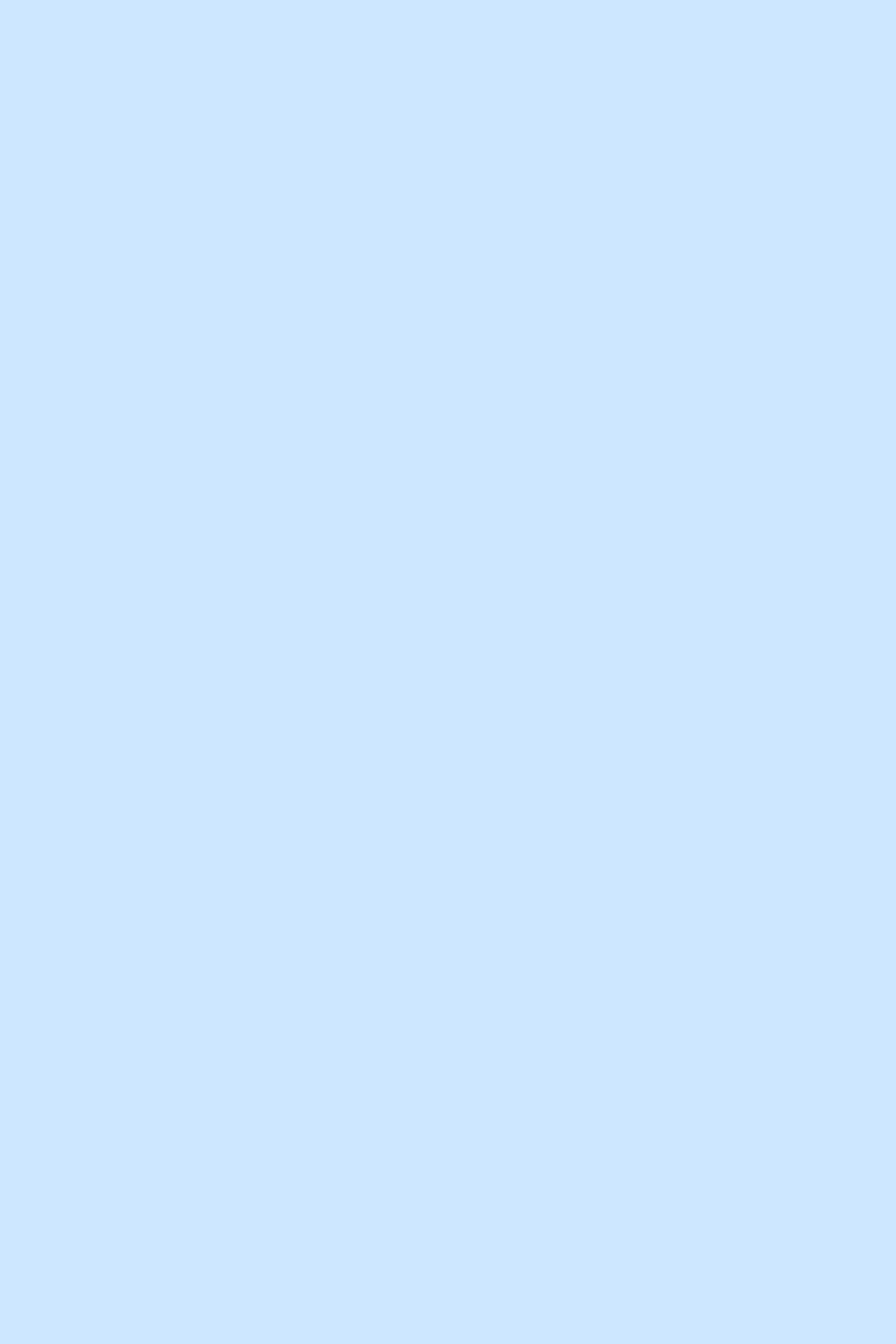
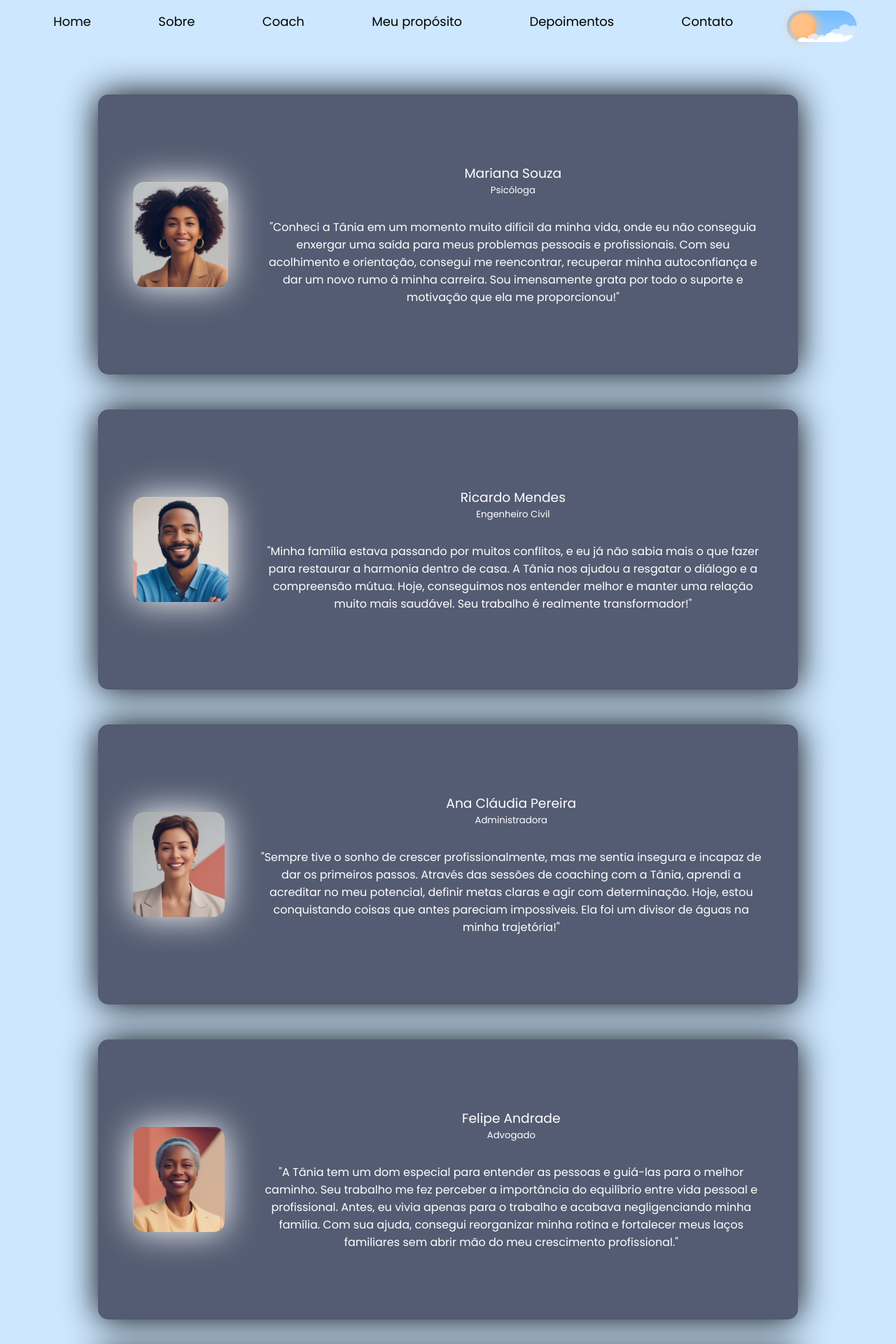
Before and after one commit to MarioCarlaibe/tania-almeida-coach, a React (Vite) app: page /testimony in a window 1280 px wide. Before the commit this address had no page. Shown: the part 180-2100 px from the top of the page at 70% size. Before the commit the page ends 800 px from the top, so only its background shows below. Built offline with nearby package versions, Linux system fonts and the light colour scheme; a web font is replaced by a local one.

Commit message:
adicionado seção de depoimentos

```diff
--- a/src/components/header/index.tsx
+++ b/src/components/header/index.tsx
@@ -24,7 +24,7 @@ export const HeaderMenu = () => {
           <li><Link to="/sobre">Sobre</Link></li>
           <li><Link to="/coach">Coach</Link></li>
           <li><Link to="/purpose">Meu propósito</Link></li>
-          <li><Link to="/">Depoimentos</Link></li>
+          <li><Link to="/testimony">Depoimentos</Link></li>
           <li><Link to="/">Contato</Link></li>
           <Button><AnimatedButton /></Button>
         </Menu>
--- a/src/components/testimony-section/index.tsx
+++ b/src/components/testimony-section/index.tsx
@@ -0,0 +1,87 @@
+import testimonyOne from "../../assets/depoiment-1.png"
+import testimonyTwo from "../../assets/depoiment-2.png"
+import testimonyThree from "../../assets/depoiment-3.png"
+import testimonyFour from "../../assets/depoiment-4.png"
+import testimonyFive from "../../assets/depoiment-5.png"
+import styled from "styled-components";
+import { FadeInSection } from "../framer-motion";
+
+export const TestimonySection = () => {
+    return (
+        <>
+            <FadeInSection>
+                <Article>
+                    <div>
+                        <img src={testimonyOne} alt="Photo Client" />
+                        <section>
+                            <h3>Mariana Souza</h3>
+                            <h5>Psicóloga</h5>
+                            <p>"Conheci a Tânia em um momento muito difícil da minha vida, onde eu não conseguia enxergar uma saída para meus problemas pessoais e profissionais. Com seu acolhimento e orientação, consegui me reencontrar, recuperar minha autoconfiança e dar um novo rumo à minha carreira. Sou imensamente grata por todo o suporte e motivação que ela me proporcionou!"</p>
+                        </section>
+                    </div>
+                    <div>
+                        <img src={testimonyTwo} alt="Photo Client" />
+                        <section>
+                            <h3>Ricardo Mendes</h3>
+                            <h5>Engenheiro Civil</h5>
+                            <p>"Minha família estava passando por muitos conflitos, e eu já não sabia mais o que fazer para restaurar a harmonia dentro de casa. A Tânia nos ajudou a resgatar o diálogo e a compreensão mútua. Hoje, conseguimos nos entender melhor e manter uma relação muito mais saudável. Seu trabalho é realmente transformador!"</p>
+                        </section>
+                    </div>
+                    <div>
+                        <img src={testimonyThree} alt="Photo Client" />
+                        <section>
+                            <h3>Ana Cláudia Pereira</h3>
+                            <h5>Administradora</h5>
+                            <p>"Sempre tive o sonho de crescer profissionalmente, mas me sentia insegura e incapaz de dar os primeiros passos. Através das sessões de coaching com a Tânia, aprendi a acreditar no meu potencial, definir metas claras e agir com determinação. Hoje, estou conquistando coisas que antes pareciam impossíveis. Ela foi um divisor de águas na minha trajetória!"</p>
+                        </section>
+                    </div>
+                    <div>
+                        <img src={testimonyFour} alt="Photo Client" />
+                        <section>
+                            <h3>Felipe Andrade</h3>
+                            <h5>Advogado</h5>
+                            <p>"A Tânia tem um dom especial para entender as pessoas e guiá-las para o melhor caminho. Seu trabalho me fez perceber a importância do equilíbrio entre vida pessoal e profissional. Antes, eu vivia apenas para o trabalho e acabava negligenciando minha família. Com sua ajuda, consegui reorganizar minha rotina e fortalecer meus laços familiares sem abrir mão do meu crescimento profissional."</p>
+                        </section>
+                    </div>
+                    <div>
+                        <img src={testimonyFive} alt="Photo Client" />
+                        <section>
+                            <h3>Camila Ferreira</h3>
+                            <h5>Médica</h5>
+                            <p>"Quando procurei a Tânia, estava desmotivada e sem perspectiva de futuro. Suas palavras e técnicas me ajudaram a enxergar que eu tinha muito mais capacidade do que imaginava. Hoje, sou uma pessoa mais segura, realizada e feliz. Recomendo o trabalho dela para qualquer pessoa que deseja uma transformação real na vida!"</p>
+                        </section>
+                    </div>
+                </Article>
+            </FadeInSection>
+        </>
+    )
+}
+const Article = styled.article`
+    display: flex;
+    flex-direction: column;
+    align-items: center;
+    gap: 50px;
+    padding: 70px;
+    & div{
+        background-color: ${({ theme }) => theme.colors.bgInvert};
+        color: ${({ theme }) => theme.colors.colorInvert};
+        box-shadow: 0 0 50px ${({ theme }) => theme.colors.color};
+        border-radius: 15px;
+        display: flex;
+        align-items: center;
+        text-align: center;
+        gap: 50px;
+        width: 1000px;
+        height: 400px;
+        padding: 50px;
+        & img{
+            width: 150px;
+            height: 150px;
+            border-radius: 15px;
+            box-shadow: 0 0 50px ${({ theme }) => theme.colors.colorInvert};
+        }
+        & section p{
+            margin-top: 30px;
+        }
+    }
+`
--- a/src/pages/testimony/index.tsx
+++ b/src/pages/testimony/index.tsx
@@ -0,0 +1,13 @@
+import { FooterMenu } from "../../components/footer";
+import { HeaderMenu } from "../../components/header";
+import { TestimonySection } from "../../components/testimony-section";
+
+export function Testimony() {
+    return(
+        <>
+            <HeaderMenu />
+            <TestimonySection />
+            <FooterMenu/>
+        </>
+    )
+}
--- a/src/routers/index.tsx
+++ b/src/routers/index.tsx
@@ -3,6 +3,7 @@ import { Home } from "../pages/home";
 import { About } from "../pages/about"
 import { Coach } from "../pages/coach"
 import { Purpose } from "../pages/purpose"
+import { Testimony } from "../pages/testimony"
 
 export function AppRoutes() {
     return(
@@ -11,6 +12,7 @@ export function AppRoutes() {
             <Route path="/sobre" element={<About />}/>
             <Route path="/coach" element={<Coach />}/>
             <Route path="/purpose" element={<Purpose />}/>
+            <Route path="/testimony" element={<Testimony />}/>
         </Routes>
     )
 }
```
